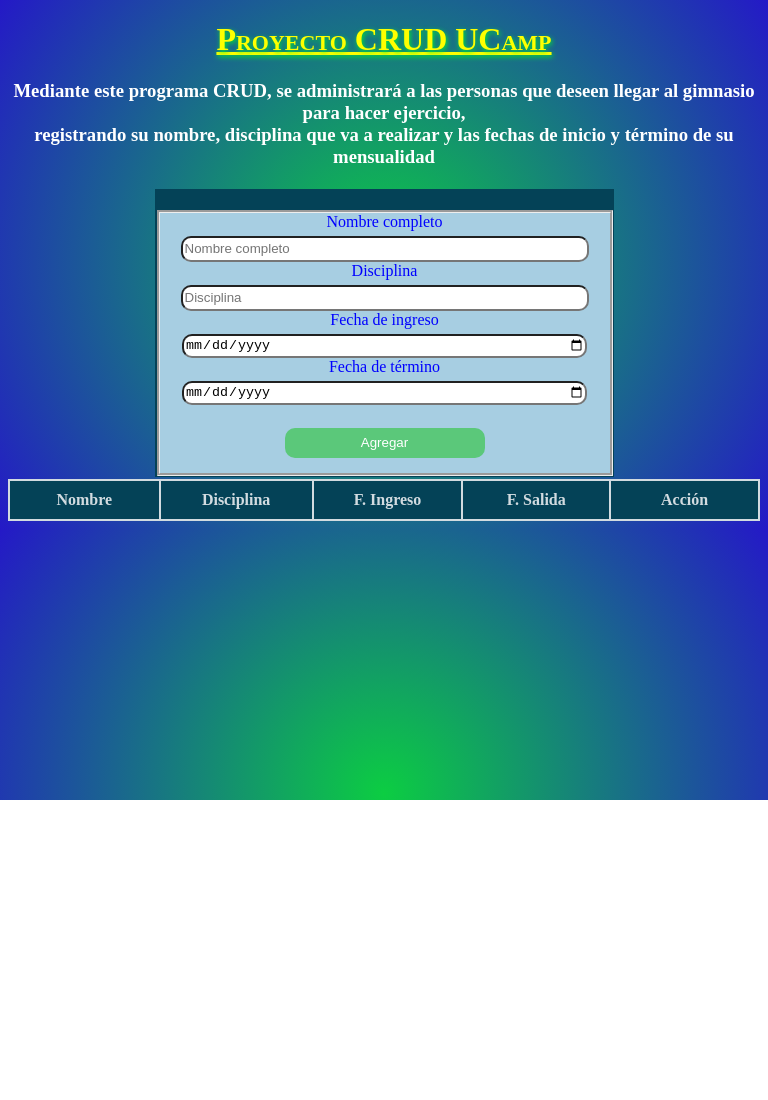
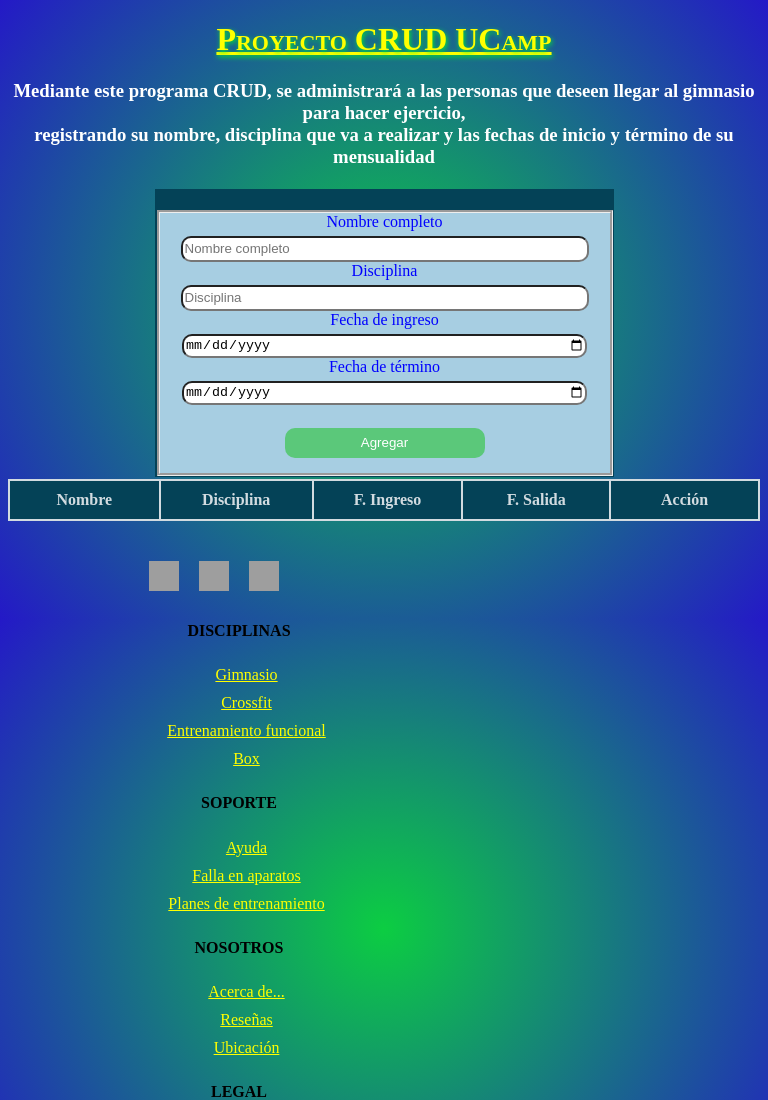
Before and after one commit to AbToAr/CRUD-Ucamp, a plain HTML site: page index.html in a window 768 px wide. Shown: the top 1100 px of the page. Before the commit the page ends 800 px from the top, so only its background shows below. Drawn offline with Linux system fonts and the light colour scheme; grey boxes are pictures that could not be loaded.

Commit message:
Add files via upload

```diff
--- a/index.html
+++ b/index.html
@@ -51,6 +51,40 @@
             </div>
         </tr>
     </table></center>
+    <div class="footer"><!--//////////Inicio de Footer//////////-->
+        <div id="redes">
+            <a href="#">
+                <img src="https://www.palmharbor.com/public/phhweb/gallery/file/D2F1FFAE4B26CA0CC77484BBF256E57A/facebook_560_1_557_1.jpg" alt="fb">
+                <img src="https://cdn.myonlinestore.eu/93d647ef-6be1-11e9-a722-44a8421b9960/images/Instagram_logo_transparent.png" alt="ig">
+                <img src="https://i.pinimg.com/736x/8e/52/9e/8e529e610b49489052fcf03c9ed50aca--twitter-button-twitter-twitter.jpg" alt="tw">
+
+            </a>
+        </div>
+        <div id="arti">
+                <h4>DISCIPLINAS</h4>
+                <a href="#">Gimnasio</a>
+                <a href="#">Crossfit</a>
+                <a href="#">Entrenamiento funcional</a>
+                <a href="#">Box</a>
+        </div>
+        <div id="soporte">
+            <h4>SOPORTE</h4>
+            <a href="#">Ayuda</a>
+            <a href="#">Falla en aparatos</a>
+            <a href="#">Planes de entrenamiento</a>
+        </div>
+        <div id="nosotros">
+            <h4>NOSOTROS</h4>
+            <a href="#">Acerca de...</a>
+            <a href="#">Reseñas</a>
+            <a href="#">Ubicación</a>
+        </div>
+        <div id="legal">
+            <h4>LEGAL</h4>
+                <a href="#">Privacidad</a>
+                <a href="#">Términos y condiciones</a><br><br>
+        </div>
+    </div> <!--//////////Término de Footer//////////-->
     <script src="crud.js"></script>
 </body>
 </html>
--- a/styles.css
+++ b/styles.css
@@ -118,3 +118,185 @@ label {
         padding-bottom: 10px;
     }
 }
+                                        /*----- FOOTER -----*/
+.footer{
+    width: 1200px;
+    display: flex;
+    margin-top: 30px;
+    padding-left: 100px;
+}
+#redes {
+    width: 300px;
+    height: 60px;
+    margin-left: 100px;
+}
+
+#redes img{
+    width: 25px;
+    height: 25px;
+    float: left;
+    padding: 10px;
+}
+#arti{
+    width: 200px;
+    height: 200px;
+    margin-left: 500px;
+}
+#arti h4{
+    color: rgb(0, 0, 0);
+}
+#arti a{
+    display: block;
+    padding: 5px;
+    color: yellow;
+}
+#soporte{
+    width: 200px;
+    height: 200px;
+}
+#soporte h4{
+    color: rgb(0, 0, 0);
+}
+#soporte a{
+    display: block;
+    padding: 5px;
+    color: yellow;
+}
+#nosotros{
+    width: 200px;
+    height: 200px;
+}
+#nosotros h4{
+    color: rgb(0, 0, 0);
+}
+#nosotros a{
+    display: block;
+    padding: 5px;
+    color: yellow;
+}
+#legal{
+    width: 200px;
+    height: 200px;
+}
+#legal h4{
+    color: rgb(0, 0, 0);
+}
+#legal a{
+    display: block;
+    padding: 5px;
+    color: yellow;
+}
+                                        /*----- MEDIA QUERY MOVILE FOOTER-----*/
+@media screen and (min-width: 320px) and (max-width: 480px)  {
+    .footer{
+        width: 300px;
+        height: 100px;
+        margin-left: 1px;
+        padding-left: 1px;
+        justify-content: space-between;
+        flex-direction: column;
+    }
+    #arti{
+        width: 200px;
+        height: 200px;
+        margin-left: 60px;
+        justify-items: center;
+    }
+    #arti a{
+        color: yellow;
+    }
+    #redes {
+        width: 300px;
+        height: 200px;
+        margin-left: 70px;
+        justify-items: center;
+    }
+    #soporte{
+        width: 200px;
+        height: 200px;
+        margin-left: 60px;
+        justify-items: center;
+    }
+    #soporte a{
+        color: yellow;
+    }
+    #nosotros{
+        width: 200px;
+        height: 200px;
+        margin-left: 60px;
+        justify-items: center;
+
+    }
+    #nosotros a{
+        color: yellow;
+    }
+    #legal{
+        width: 200px;
+        height: 200px;
+        margin-left: 60px;
+        justify-items: center;
+    }
+    #legal a{
+        color: yellow;
+    }
+}
+/*------------------------------------------------ MEDIA QUERY TABLET FOOTER-- */
+@media screen and (min-width: 481px) and (max-width: 770px){
+    .footer{
+        width: 430px;
+        height: 60px;
+        padding-left: 1px;
+        justify-content: space-between;
+        flex-direction: column;
+    }
+    #arti{
+        width: 200px;
+        height: 200px;
+        margin-left: 130px;
+        justify-items: center;
+    }
+    #arti a{
+        color: yellow;
+    }
+    #redes {
+        width: 300px;
+        height: 200px;
+        margin-left: auto;
+        justify-items: center;
+    }
+    #redes img {
+        width: 30px;
+        height: 30px;
+        margin-left: auto;
+        justify-items: center;
+    }
+    #soporte{
+        width: 200px;
+        height: 200px;
+        margin-left: 130px;
+        justify-items: center;
+    }
+    #soporte a{
+        color: yellow;
+    }
+    #nosotros{
+        width: 200px;
+        height: 200px;
+        margin-left: 130px;
+        justify-items: center;
+
+    }
+    #nosotros a{
+        color: yellow;
+    }
+    #legal{
+        width: 200px;
+        height: 200px;
+        margin-left: 130px;
+        justify-items: center;
+    }
+    #legal a{
+        color: yellow;
+    }
+}
+                                            /*--Término de formatos para sección FOOTER --*/
```
Also changed, not shown: crud.js (line endings or trailing spaces).
